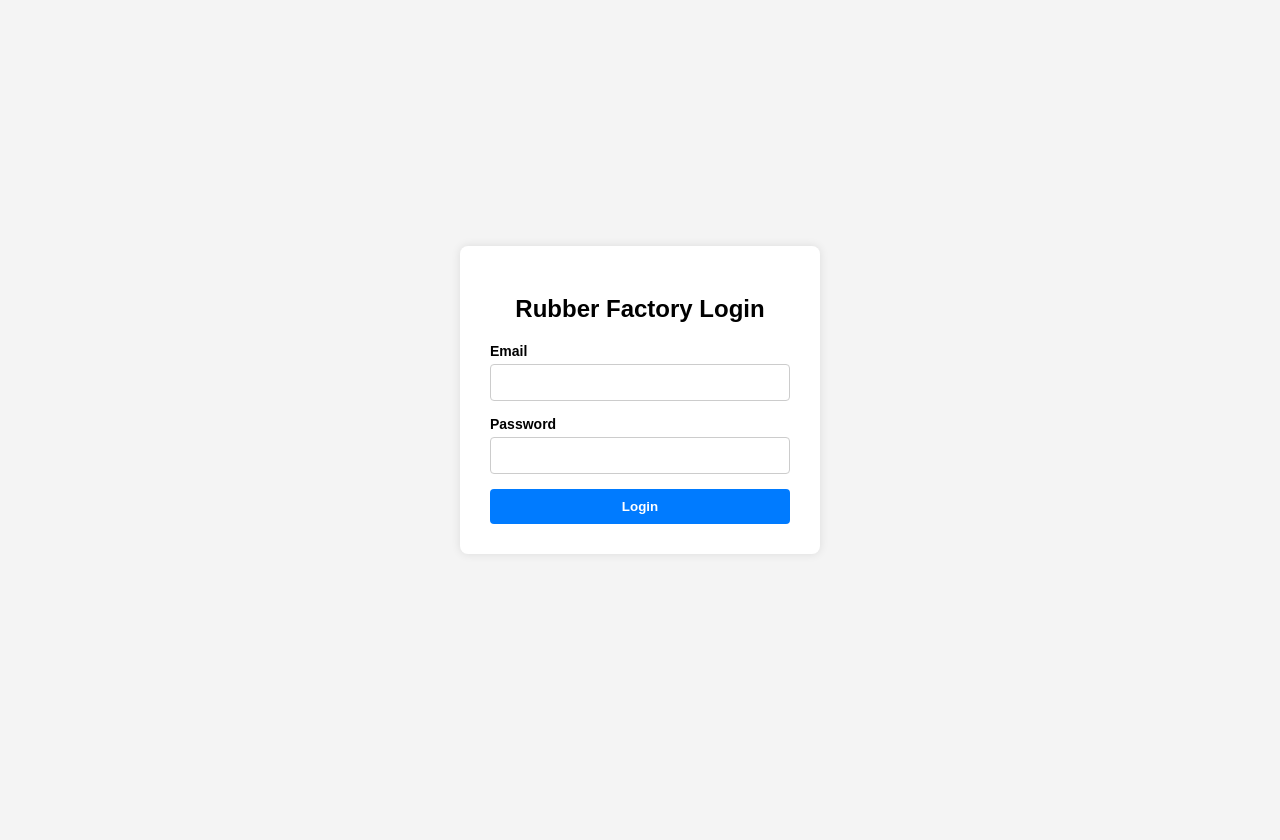
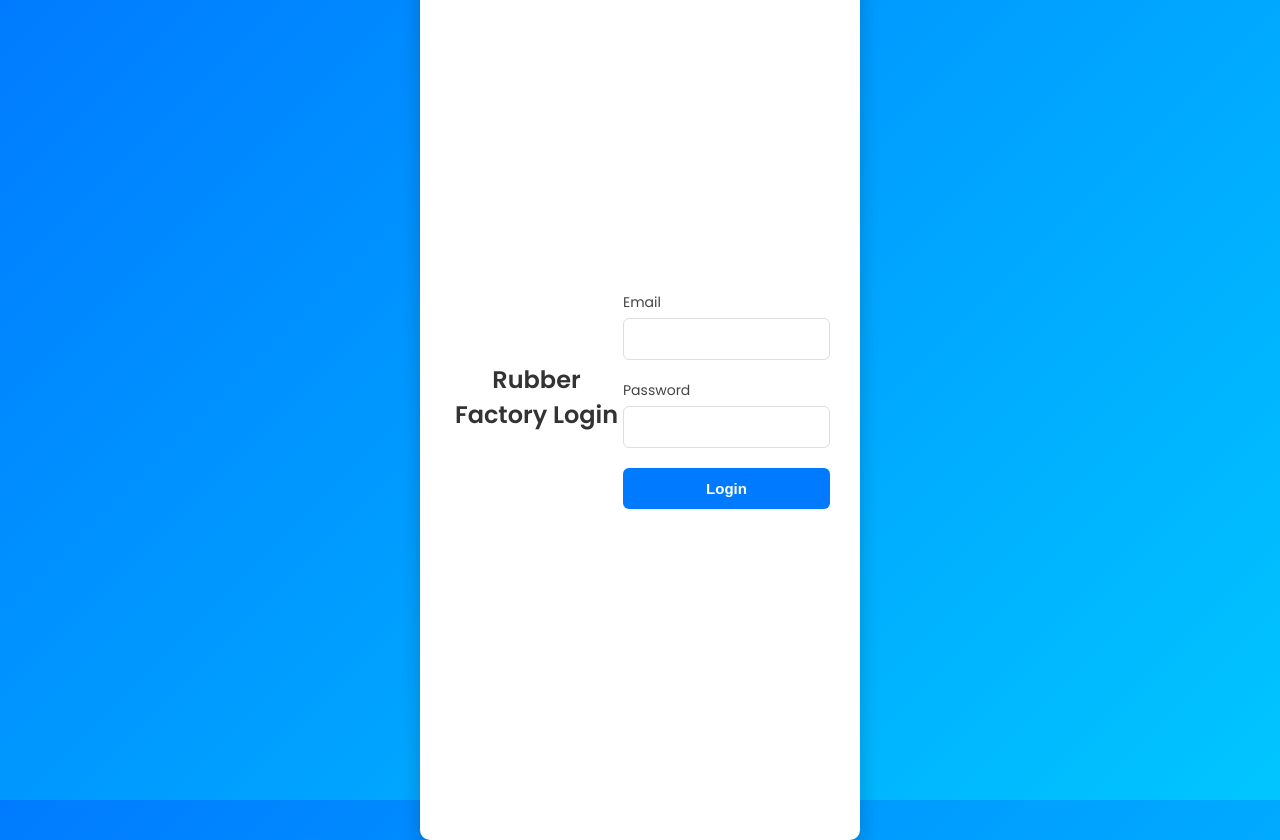
Before and after one commit to ThenukaAnjala/ITP, a React (Vite) app in the folder MERN/frontend/: page / in a window 1280 px wide. Before the commit the page ends 800 px from the top, so only its background shows below. Built offline with nearby package versions, Linux system fonts and the light colour scheme.

Commit message:
style: add login page styles and import CSS for improved UI

```diff
--- a/MERN/frontend/src/pages/Login.jsx
+++ b/MERN/frontend/src/pages/Login.jsx
@@ -1,5 +1,6 @@
 import { useState } from "react";
 import { loginUser } from "../services/api";
+import "../styles/pages/login.css";  // <-- CSS Import
 
 function Login() {
   const [email, setEmail] = useState("");
@@ -17,8 +18,6 @@ function Login() {
 
       if (data.token) {
         localStorage.setItem("token", data.token);
-
-        // Navigate by role landing
         if (data.landing === "/admin") {
           window.location.href = "/admin";
         } else if (data.landing === "/employee-manager") {
@@ -38,7 +37,6 @@ function Login() {
 
   return (
     <div className="login-container">
-      <div className="login-box">
       <h2>Rubber Factory Login</h2>
 
       {error && <div className="error">{error}</div>}
@@ -65,7 +63,6 @@ function Login() {
         </button>
       </form>
     </div>
-    </div>
   );
 }
 
--- /dev/null
+++ b/MERN/frontend/src/styles/pages/login.css
@@ -0,0 +1,106 @@
+/* Google Font Import */
+@import url('https://fonts.googleapis.com/css2?family=Poppins:wght@400;600&display=swap');
+
+body {
+  margin: 0;
+  padding: 0;
+  font-family: 'Poppins', sans-serif;
+  background: linear-gradient(135deg, #007bff, #00c6ff);
+  height: 100vh;
+  display: flex;
+  justify-content: center;
+  align-items: center;
+}
+
+.login-container {
+  width: 100%;
+  max-width: 380px;
+  background: #fff;
+  padding: 40px 30px;
+  border-radius: 10px;
+  box-shadow: 0 8px 20px rgba(0, 0, 0, 0.2);
+  animation: fadeIn 0.6s ease-in-out;
+}
+
+.login-container h2 {
+  text-align: center;
+  font-weight: 600;
+  margin-bottom: 25px;
+  color: #333;
+}
+
+form {
+  display: flex;
+  flex-direction: column;
+}
+
+label {
+  font-size: 14px;
+  font-weight: 500;
+  margin-bottom: 5px;
+  color: #444;
+}
+
+input {
+  padding: 12px;
+  margin-bottom: 20px;
+  border: 1px solid #ddd;
+  border-radius: 6px;
+  font-size: 14px;
+  transition: border-color 0.3s, box-shadow 0.3s;
+}
+
+input:focus {
+  border-color: #007bff;
+  box-shadow: 0 0 6px rgba(0, 123, 255, 0.3);
+  outline: none;
+}
+
+button {
+  padding: 12px;
+  background: #007bff;
+  color: #fff;
+  font-size: 15px;
+  font-weight: bold;
+  border: none;
+  border-radius: 6px;
+  cursor: pointer;
+  transition: background 0.3s;
+}
+
+button:hover {
+  background: #0056b3;
+}
+
+button:disabled {
+  background: #aaa;
+  cursor: not-allowed;
+}
+
+.error {
+  background: #f8d7da;
+  color: #721c24;
+  padding: 10px;
+  margin-bottom: 15px;
+  border-radius: 6px;
+  font-size: 14px;
+  text-align: center;
+}
+
+@keyframes fadeIn {
+  from {
+    opacity: 0;
+    transform: translateY(-20px);
+  }
+  to {
+    opacity: 1;
+    transform: translateY(0);
+  }
+}
+
+/* Responsive */
+@media (max-width: 480px) {
+  .login-container {
+    padding: 30px 20px;
+  }
+}
```
Also changed, not shown: MERN/frontend/src/styles/components/button.css (added), MERN/frontend/src/styles/pages/registerAdmin.css (added). Lines whose indentation alone changed are shown as unchanged.
